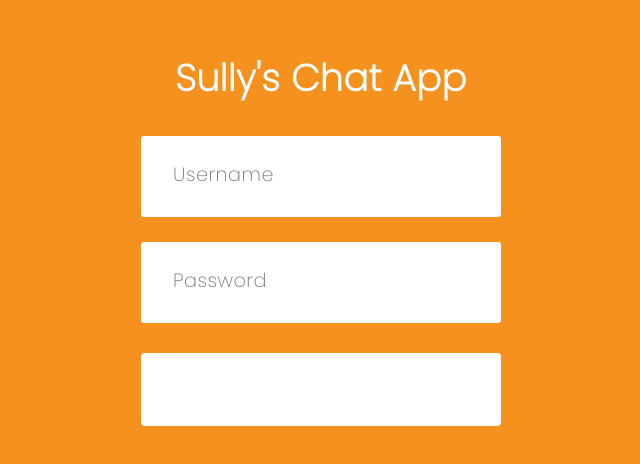
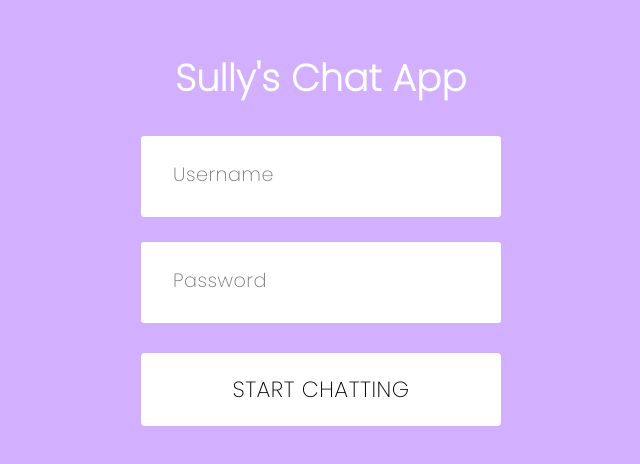
Before and after one commit to bettercallsully/Sullys-Chat-App, a React (Create React App) app: page / in a window 1280 px wide. Shown: the part 150-614 px from the top of the page, without its empty margins (319-959 px from the left). Built offline with nearby package versions, Linux system fonts and the light colour scheme.

Commit message:
basic color changes

```diff
--- a/src/App.css
+++ b/src/App.css
@@ -219,8 +219,8 @@
   .wrapper {
     height: 100vh;
       width: 100%;
-    background: #f5911f;
-    background: #f5911f;
+    background: #d3afff;
+    background: #d3afff;
     display: flex;
     justify-content: center;
     align-items: center;
@@ -258,7 +258,7 @@
     border-radius: 4px;
     border: none;
     background-color: rgb(255, 255, 255);
-    color: rgb(255, 255, 255);
+    color: rgb(0, 0, 0);
     text-align: center;
     text-transform: uppercase;
     font-size: 22px;
@@ -292,7 +292,7 @@
   }
 
   .error {
-    color: white;
+    color: rgb(255, 255, 255);
     text-align: center;
     margin-top: 20px;
   }
```
